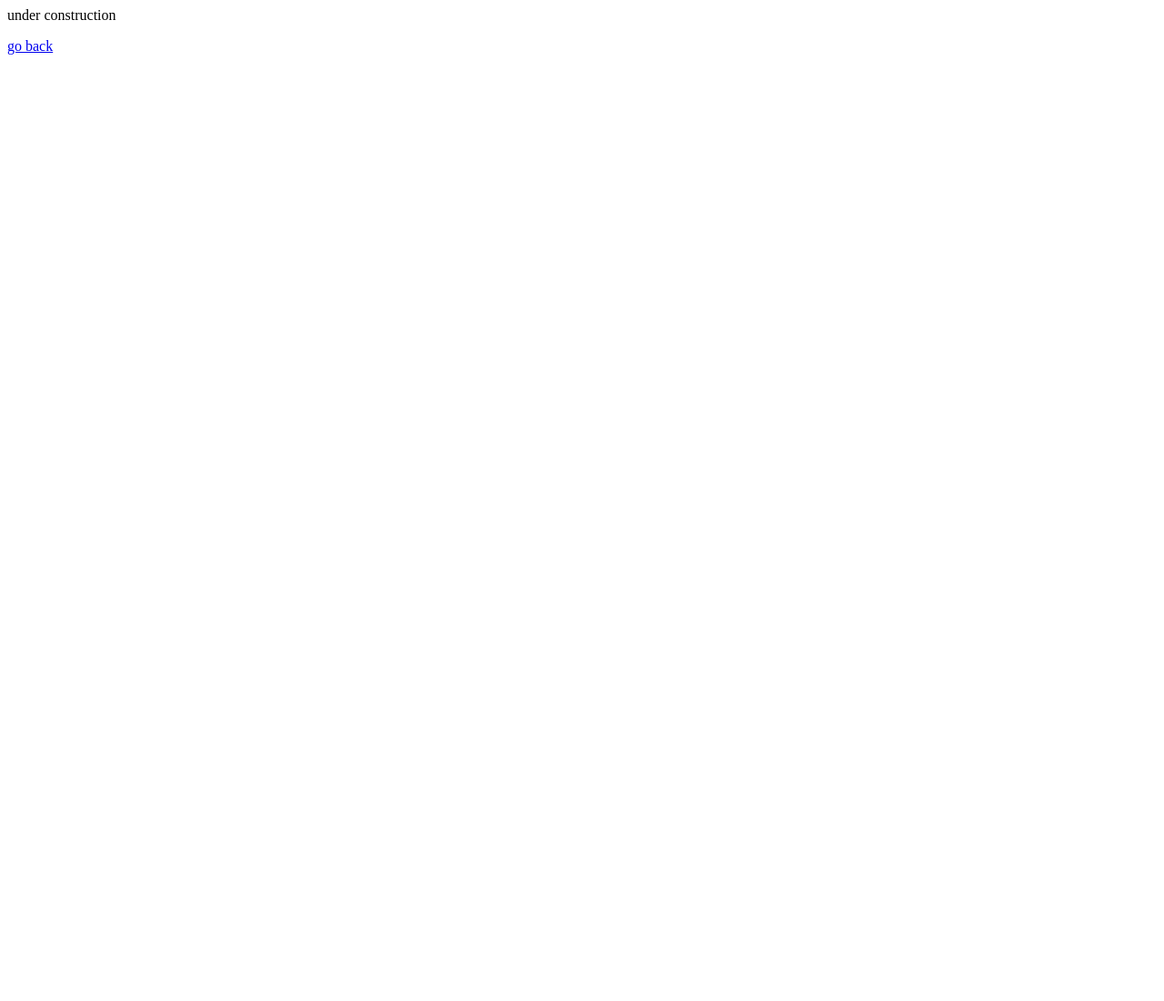
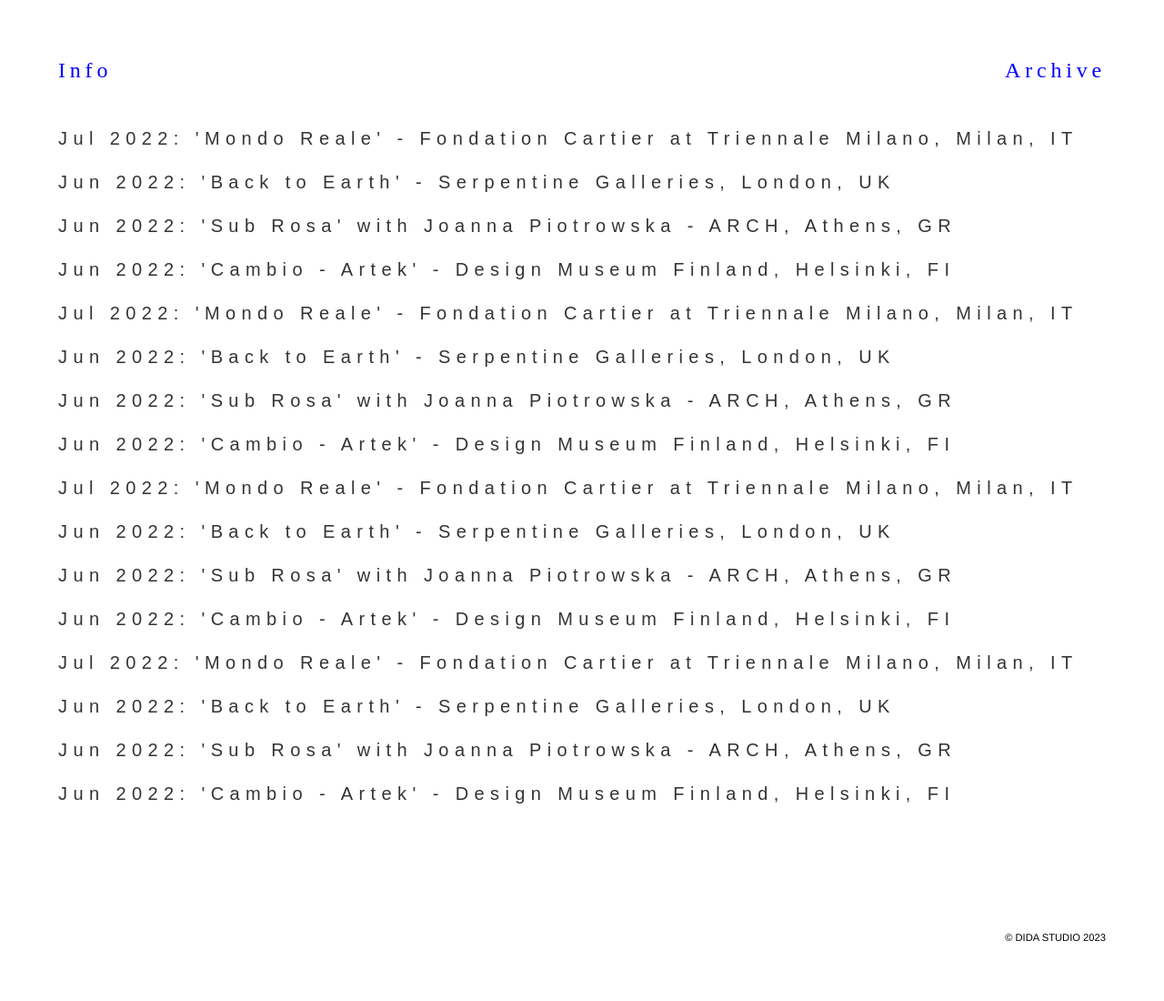
Before and after one commit to ktsirangelos/dida.studio, a plain HTML site: page works.html in a window 1280 px wide. Shown: the whole page at 91% size. Before the commit the page ends 800 px from the top, so only its background shows below. Drawn offline with Linux system fonts and the light colour scheme.

Commit message:
Add other pages

```diff
--- /dev/null
+++ b/index.css
@@ -0,0 +1,76 @@
+* {
+  box-sizing: border-box;
+  margin: 0;
+  padding: 0;
+}
+
+a:link,
+a:visited,
+a:active {
+  color: black;
+  text-decoration: none;
+}
+
+a:hover {
+  text-decoration: none;
+  color: blue;
+}
+
+ul {
+  list-style-type: none;
+  margin: 0;
+  padding: 0;
+  overflow: hidden;
+}
+
+li {
+  display: inline-block;
+}
+
+body {
+  display: grid;
+  width: 100%;
+  height: 100%;
+  grid-template-areas:
+    "head nav"
+    "head nav"
+    "head foot";
+  grid-template-rows: 1fr 10fr 1fr;
+  grid-template-columns: 3fr 1fr;
+}
+
+header {
+  grid-area: head;
+  display: flex;
+  flex-direction: column;
+  justify-content: space-between;
+  font-family: "Raleway", sans-serif;
+  padding: 4rem 0rem 4rem 4rem;
+  font-size: 7vh;
+  letter-spacing: 0.4rem;
+  color: #343434;
+}
+
+nav {
+  grid-area: nav;
+  font-size: 1.5rem;
+  padding: 4rem 4rem 4rem 0rem;
+}
+
+footer {
+  grid-area: foot;
+  font-family: Helvetica, sans-serif;
+  font-size: 0.7rem;
+  padding: 4rem;
+  text-align: right;
+}
+
+.nav-container {
+  display: flex;
+  justify-content: space-between;
+  letter-spacing: 0.3rem;
+}
+
+.nav-container a {
+  color: blue;
+}
--- a/style.css
+++ b/works.css
@@ -32,29 +32,33 @@ body {
   width: 100%;
   height: 100%;
   grid-template-areas:
-    "head nav"
-    "head nav"
-    "head foot";
+    "nav nav"
+    "main main"
+    "foot foot";
   grid-template-rows: 1fr 10fr 1fr;
   grid-template-columns: 3fr 1fr;
 }
 
-header {
-  grid-area: head;
+main {
+  margin-top: 5%;
+  grid-area: main;
   display: flex;
   flex-direction: column;
   justify-content: space-between;
   font-family: "Raleway", sans-serif;
   padding: 4rem 0rem 4rem 4rem;
-  font-size: 6.5vh;
+  font-size: 2.5vh;
   letter-spacing: 0.4rem;
+  line-height: 3rem;
   color: #343434;
 }
 
 nav {
-  grid-area: nav;
+  position: fixed;
+  width: 100%;
+  /* grid-area: nav; */
   font-size: 1.5rem;
-  padding: 4rem 4rem 4rem 0rem;
+  padding: 4rem 4rem 4rem 4rem;
 }
 
 footer {
--- a/works.html
+++ b/works.html
@@ -3,9 +3,49 @@
     <meta charset="UTF-8" />
     <meta name="viewport" content="width=device-width, initial-scale=1.0" />
     <title>Document</title>
+    <link rel="stylesheet" href="works.css" />
   </head>
   <body>
-    <p>under construction</p>
-    <a href="index.html">go back</a>
+    <nav>
+      <ul class="nav-container">
+        <li><a href="index.html">Info</a></li>
+        <li><a href="archive.html">Archive</a></li>
+      </ul>
+    </nav>
+    <main>
+      <p>
+        Jul 2022: 'Mondo Reale' - Fondation Cartier at Triennale Milano, Milan,
+        IT
+      </p>
+      <p>Jun 2022: 'Back to Earth' - Serpentine Galleries, London, UK</p>
+      <p>Jun 2022: 'Sub Rosa' with Joanna Piotrowska - ARCH, Athens, GR</p>
+      <p>Jun 2022: 'Cambio - Artek' - Design Museum Finland, Helsinki, FI</p>
+      <p>
+        Jul 2022: 'Mondo Reale' - Fondation Cartier at Triennale Milano, Milan,
+        IT
+      </p>
+      <p>Jun 2022: 'Back to Earth' - Serpentine Galleries, London, UK</p>
+      <p>Jun 2022: 'Sub Rosa' with Joanna Piotrowska - ARCH, Athens, GR</p>
+      <p>Jun 2022: 'Cambio - Artek' - Design Museum Finland, Helsinki, FI</p>
+      <p>
+        Jul 2022: 'Mondo Reale' - Fondation Cartier at Triennale Milano, Milan,
+        IT
+      </p>
+      <p>Jun 2022: 'Back to Earth' - Serpentine Galleries, London, UK</p>
+      <p>Jun 2022: 'Sub Rosa' with Joanna Piotrowska - ARCH, Athens, GR</p>
+      <p>Jun 2022: 'Cambio - Artek' - Design Museum Finland, Helsinki, FI</p>
+      <p>
+        Jul 2022: 'Mondo Reale' - Fondation Cartier at Triennale Milano, Milan,
+        IT
+      </p>
+      <p>Jun 2022: 'Back to Earth' - Serpentine Galleries, London, UK</p>
+      <p>Jun 2022: 'Sub Rosa' with Joanna Piotrowska - ARCH, Athens, GR</p>
+      <p>Jun 2022: 'Cambio - Artek' - Design Museum Finland, Helsinki, FI</p>
+    </main>
+    <footer>
+      <ul>
+        <li>&copy; DIDA STUDIO 2023</li>
+      </ul>
+    </footer>
   </body>
 </html>
```
Also changed, not shown: archive.html (+42 -2 lines), index.html (+6 -3 lines).
